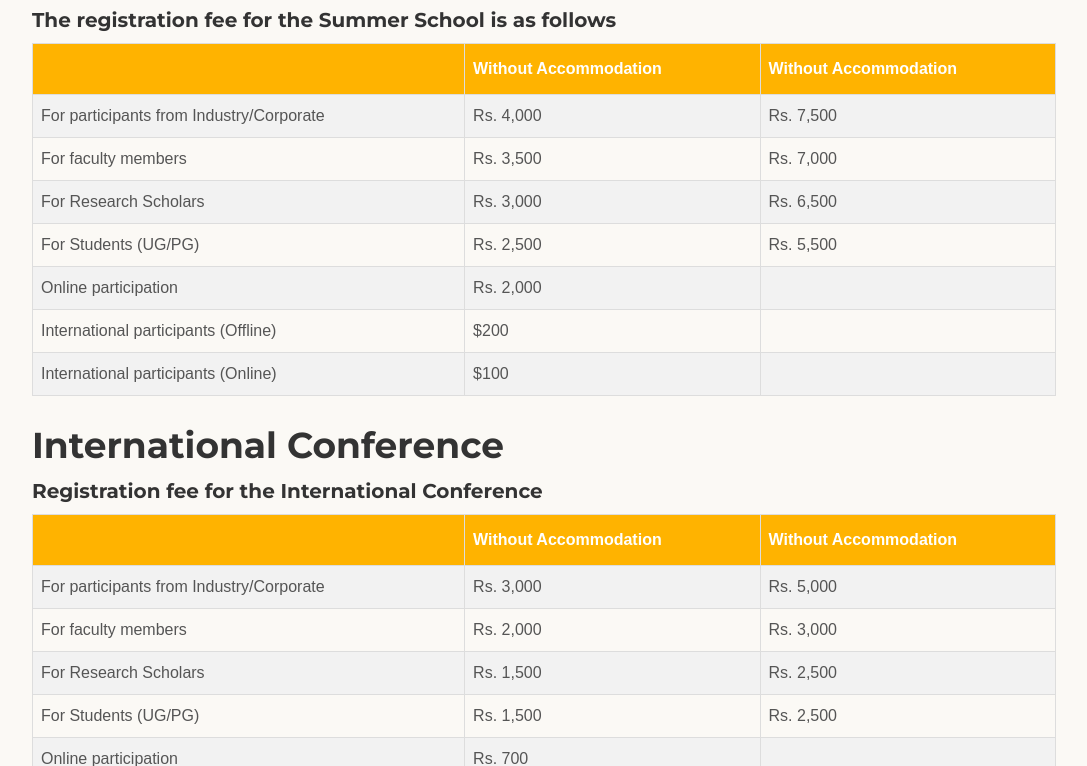
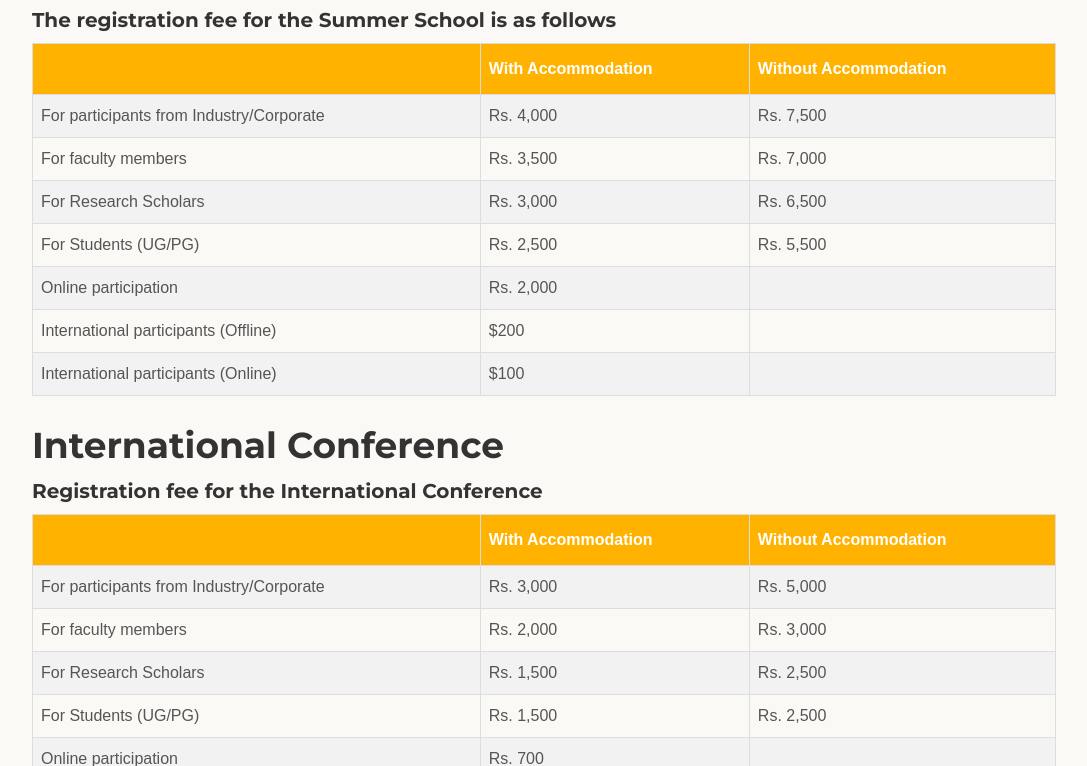
Before and after one commit to shashwat-mittal/Summer-School, a plain HTML site: page fees.html in a window 1280 px wide. Shown: the part 673-1439 px from the top of the page, without its empty margins (96-1183 px from the left). Drawn offline with Linux system fonts and the light colour scheme.

Commit message:
updated accomodation

```diff
--- a/fees.html
+++ b/fees.html
@@ -181,7 +181,7 @@
         <table id="customers">
             <tr>
               <th></th>
-              <th>Without Accommodation</th>
+              <th>With Accommodation</th>
               <th>Without Accommodation</th>
             </tr>
             <tr>
@@ -230,7 +230,7 @@
             <table id="customers">
                 <tr>
                   <th></th>
-                  <th>Without Accommodation</th>
+                  <th>With Accommodation</th>
                   <th>Without Accommodation</th>
                 </tr>
                 <tr>
```
